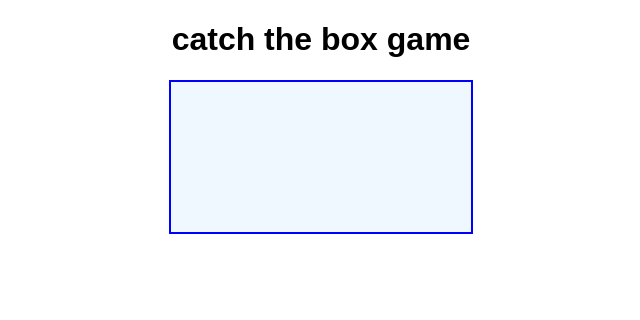
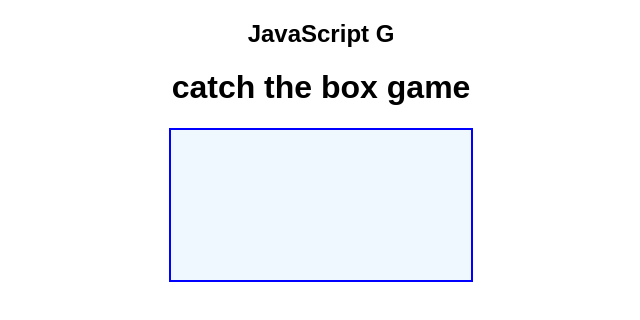
Before and after one commit to HermannMike/drilling-company, a plain HTML site: page index.html in a window 1280 px wide. Shown: the whole page, without its empty margins (319-959 px from the left). Drawn offline with Linux system fonts and the light colour scheme.

Commit message:
save changes

```diff
--- a/index.html
+++ b/index.html
@@ -7,6 +7,9 @@
     <link rel="stylesheet" href="style.css">
 </head>
 <body>
+    <section>
+        <h1>JavaScript G</h1>
+    </section>
 <h1>catch the box game</h1>
 <canvas id="gamecanvas"></canvas>
 <script src="script.js"></script>
```
